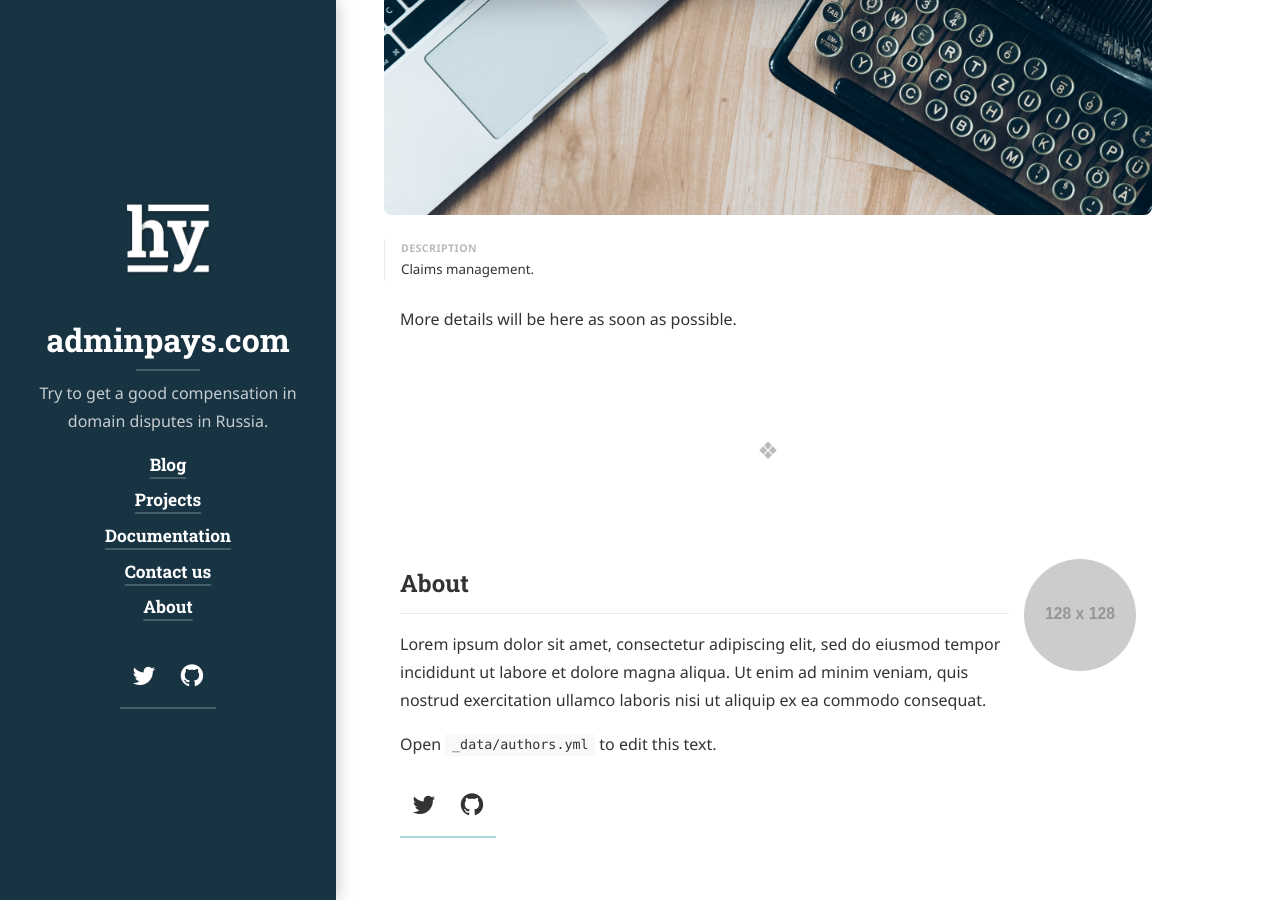
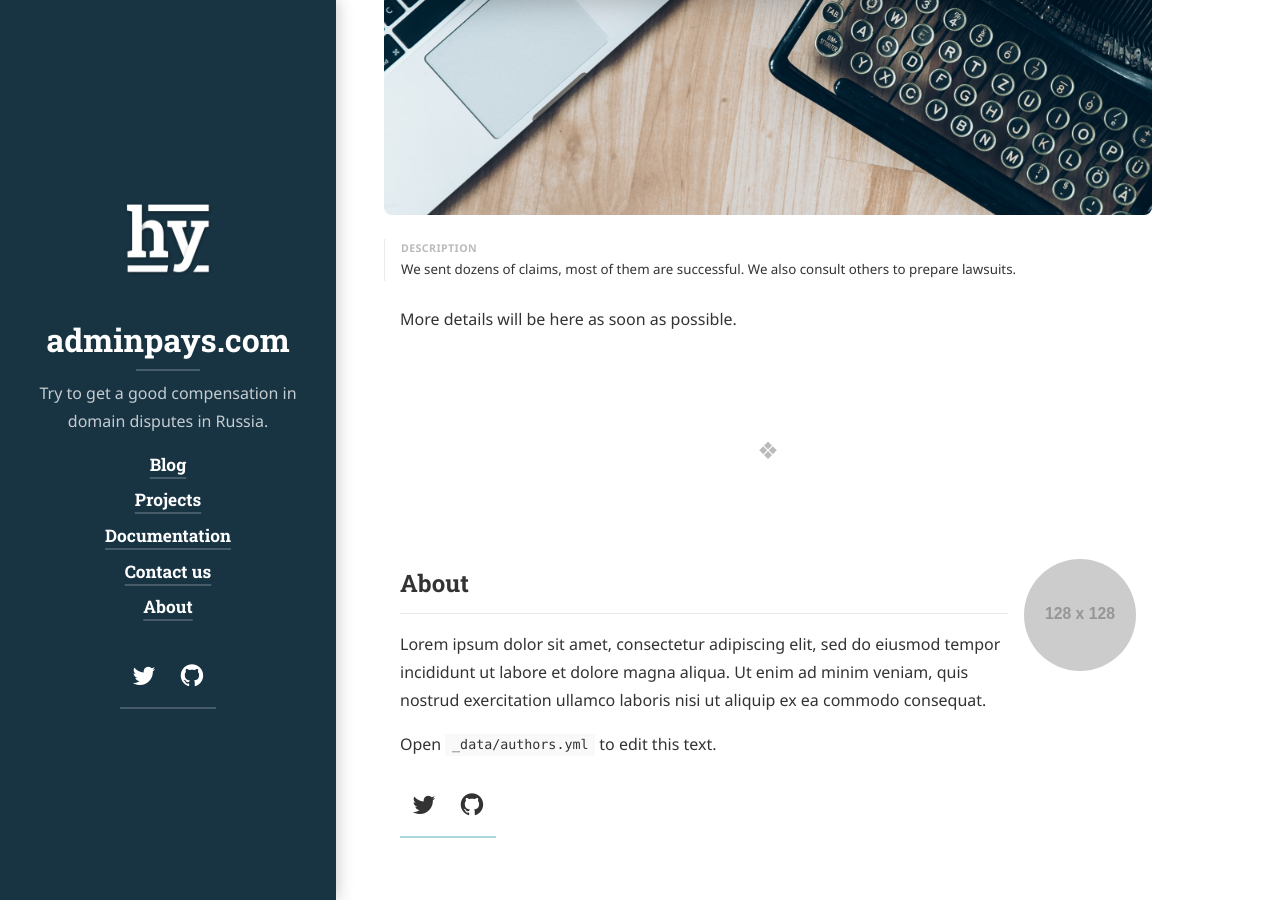
Before and after one commit to xCounsel/adminpays, a Jekyll site: the page built from _projects/claims.md, in a window 1280 px wide and 900 px high, scrolled down 439 px. Built offline with Jekyll 4.4.1, drawn with Linux system fonts in a browser that asks for light colours; cached includes are drawn as plain includes; nearby versions of some CDN libraries; some web fonts are replaced; library files that are not in the unit come from our copies.

Commit message:
Update claims.md

```diff
--- a/_projects/claims.md
+++ b/_projects/claims.md
@@ -3,7 +3,7 @@ layout: project
 title: 'Claims and Lawsuits'
 caption: Claims management.
 description: >
-   Claims management.
+   We sent dozens of claims, most of them are successful. We also consult others to prepare lawsuits.
 date: 6 August 2021
 image:
   path: /assets/img/projects/claims.jpg
```
